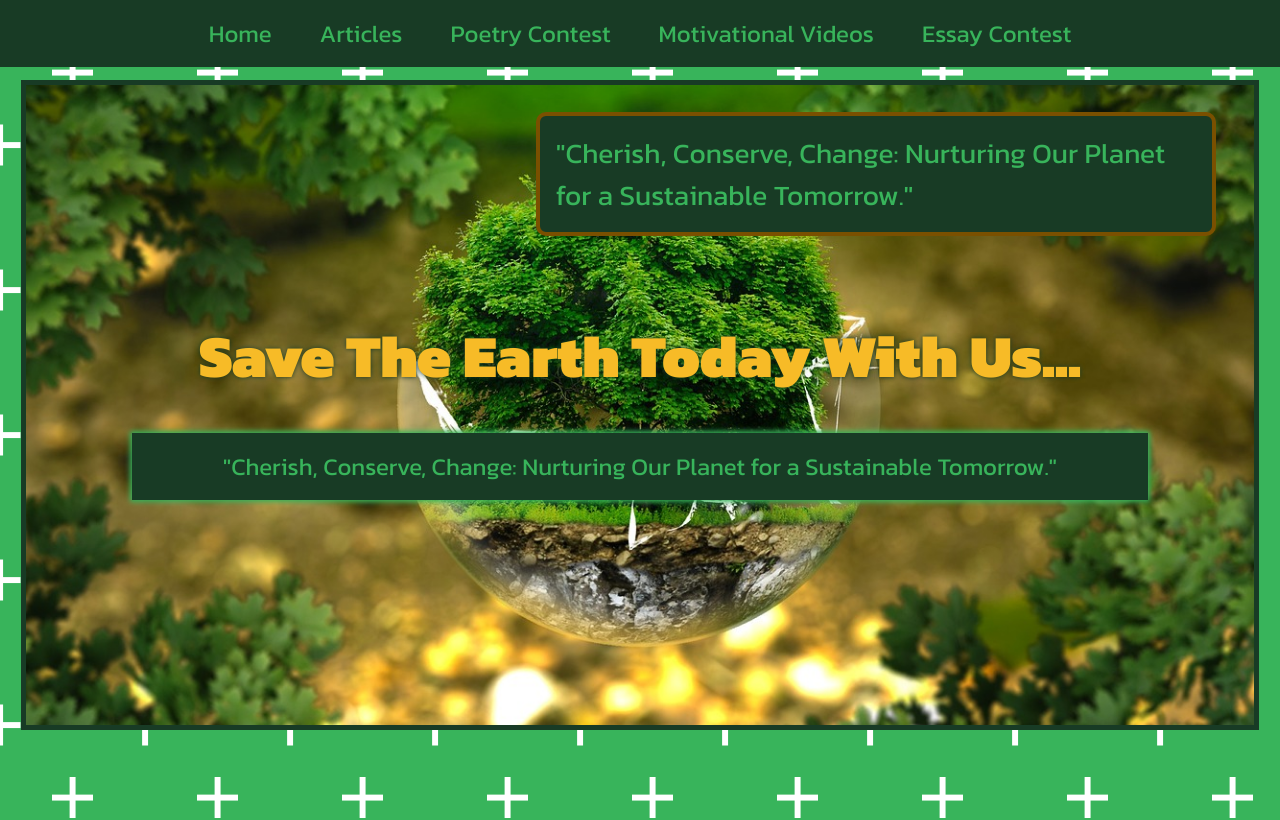
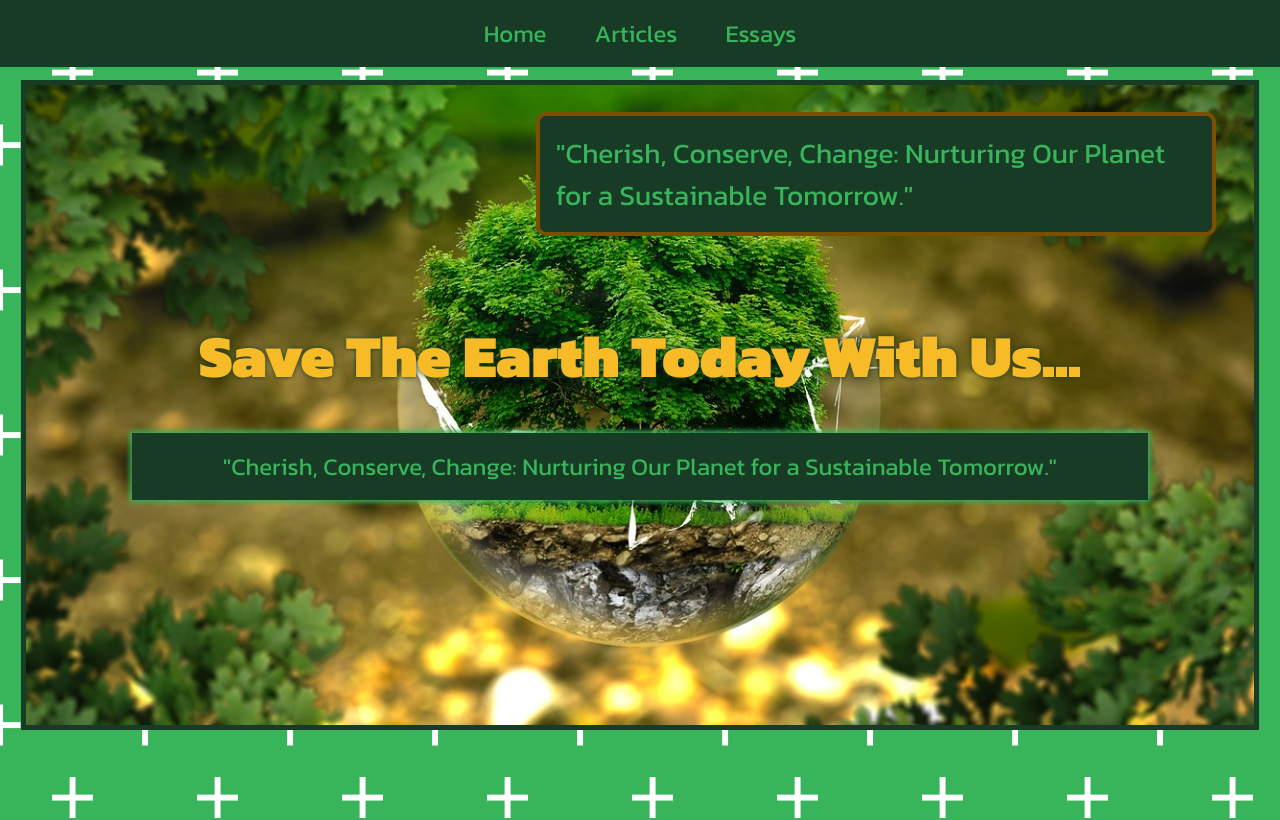
Before and after one commit to XstefanXstefanX/EnglishBlog, a React (Vite) app: page / in a window 1280 px wide. Shown: the top 820 px of the page. Built offline with nearby package versions, Linux system fonts and the light colour scheme.

Commit message:
deleted unecessary pages

```diff
--- a/src/components/Navigation.jsx
+++ b/src/components/Navigation.jsx
@@ -18,13 +18,7 @@ const Navigation = () => {
               </Link>
             </li>
             <li>
-              <span className="nav-link">Poetry Contest</span>
-            </li>
-            <li>
-              <span className="nav-link">Motivational Videos</span>
-            </li>
-            <li>
-              <span className="nav-link">Essay Contest</span>
+              <span className="nav-link">Essays</span>
             </li>
           </ul>
         </nav>
```
Also changed, not shown: 1 other file (tests, documents, lock files or other folders).
